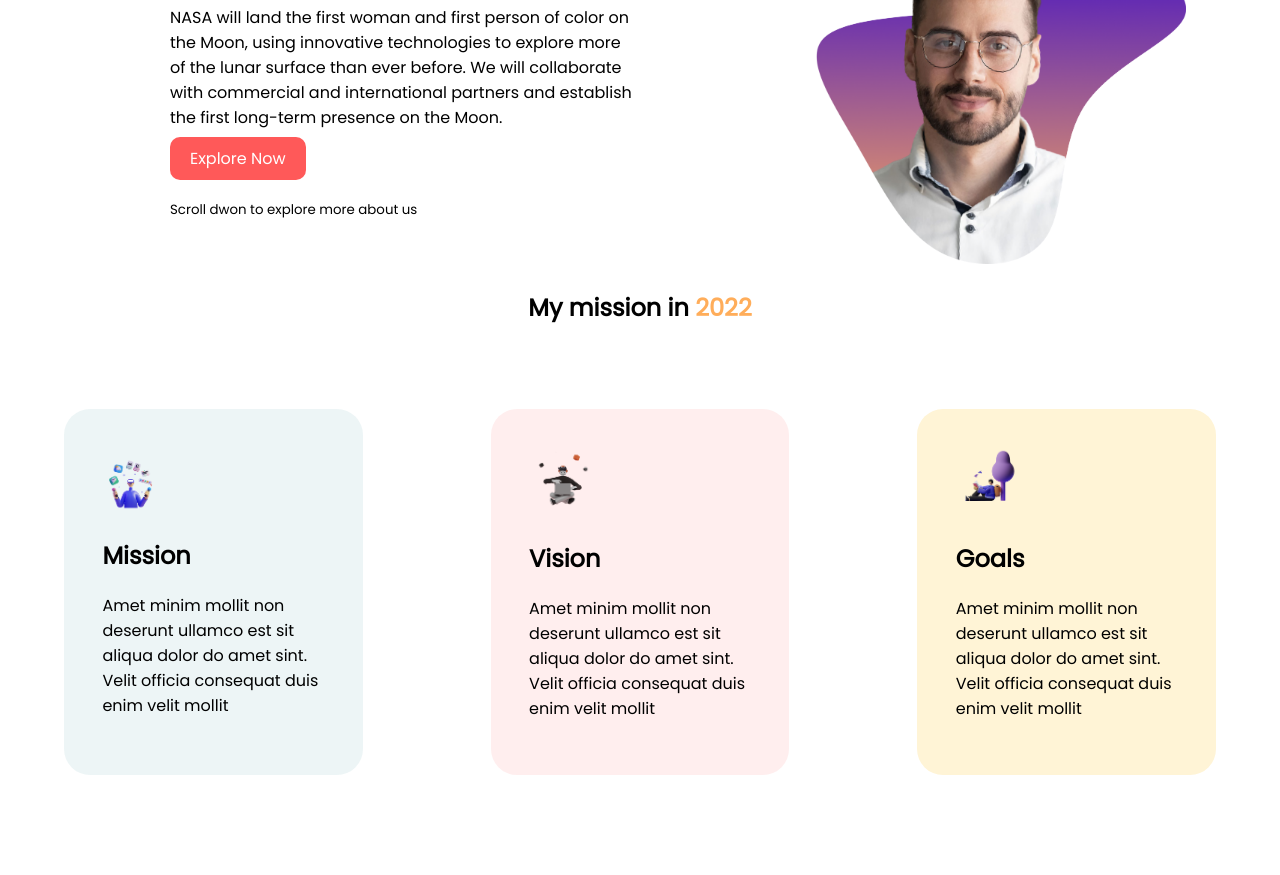
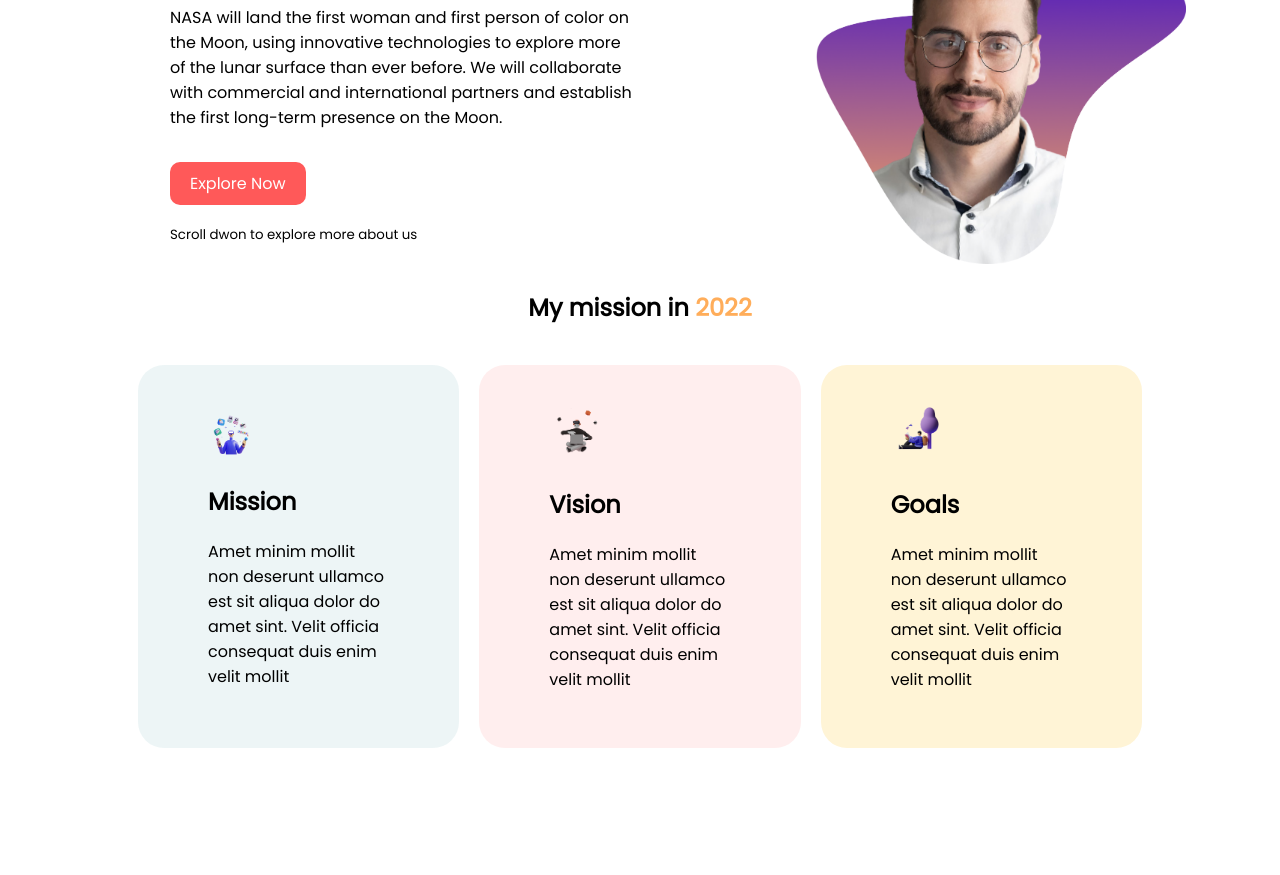
Before and after one commit to adir-jscode/focused-2022, a plain HTML site: page index.html in a window 1280 px wide. Shown: the part 223-1098 px from the top of the page. Drawn offline with Linux system fonts and the light colour scheme.

Commit message:
almost done

```diff
--- a/index.html
+++ b/index.html
@@ -18,6 +18,7 @@
            <p>NASA will land the first woman and first person of color on the Moon, using innovative technologies to explore more of
         the lunar surface than ever before. We will collaborate with commercial and international partners and establish the
         first long-term presence on the Moon.</p>
+        <br>
         <a class="buttons" target="_blank" href="http://">Explore Now</a>
         <br>
         <br>
@@ -107,7 +108,7 @@
     </section>
 
     <footer class="footer-section">
-        <h1>Mssion <span class="text-red">2022</span> </h1>
+        <h1>Mission <span class="text-red">2022</span> </h1>
         <p>Hard work, Perseverance, and Determination for 2022</p>
     </footer>
 
--- a/style.css
+++ b/style.css
@@ -6,7 +6,6 @@ body {
 }
 .top {
   display: flex;
-  justify-content: center;
 }
 
 .top-width {
@@ -23,15 +22,6 @@ body {
   border-left: 4px solid red;
   border-image: linear-gradient(FF5959);
 }
-/* .top-width h1 {
-  padding-left: 170px;
-  border-left: 7px solid;
-  border-image: linear-gradient(FF5959);
-  border-image-slice: 1;
-}
-.top-width p {
-  padding-left: 170px;
-} */
 
 .text-color {
   color: #ffad5a;
@@ -50,22 +40,25 @@ body {
 }
 .flexible {
   display: flex;
-  width: 100%;
+  width: 80%;
+  margin-left: 10%;
 }
 .mission {
-  padding: 10px 40px;
   border-radius: 26px;
-  margin: 5%;
-  padding: 3%;
+  margin: 20px 10px;
+  padding: 40px 70px;
 }
 
 .mission-bg {
+  width: 20%;
   background-color: #4f9da61a;
 }
 .vision-bg {
+  width: 20%;
   background-color: #ff59591a;
 }
 .goals-bg {
+  width: 20%;
   background-color: #fff4d6;
 }
 
@@ -103,7 +96,7 @@ body {
   background-image: url("images/shapes/shape-1.png");
   background-repeat: no-repeat;
   background-position: right bottom;
-  background-size: 200px;
+  background-size: 150px;
 }
 .corona-section {
   display: flex;
@@ -118,6 +111,7 @@ body {
 }
 
 .footer-section h1 {
+  font: Lobster;
   padding-top: 44px;
   text-align: center;
 }
```
